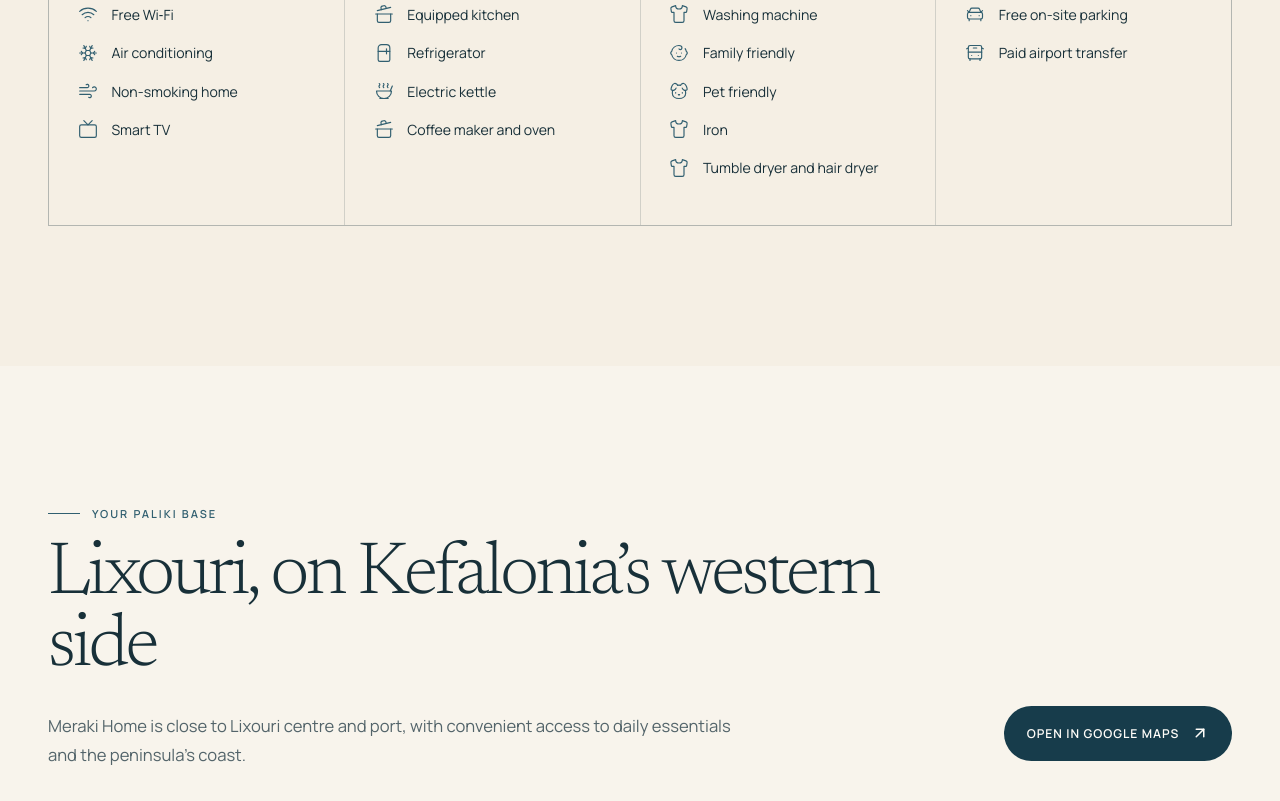
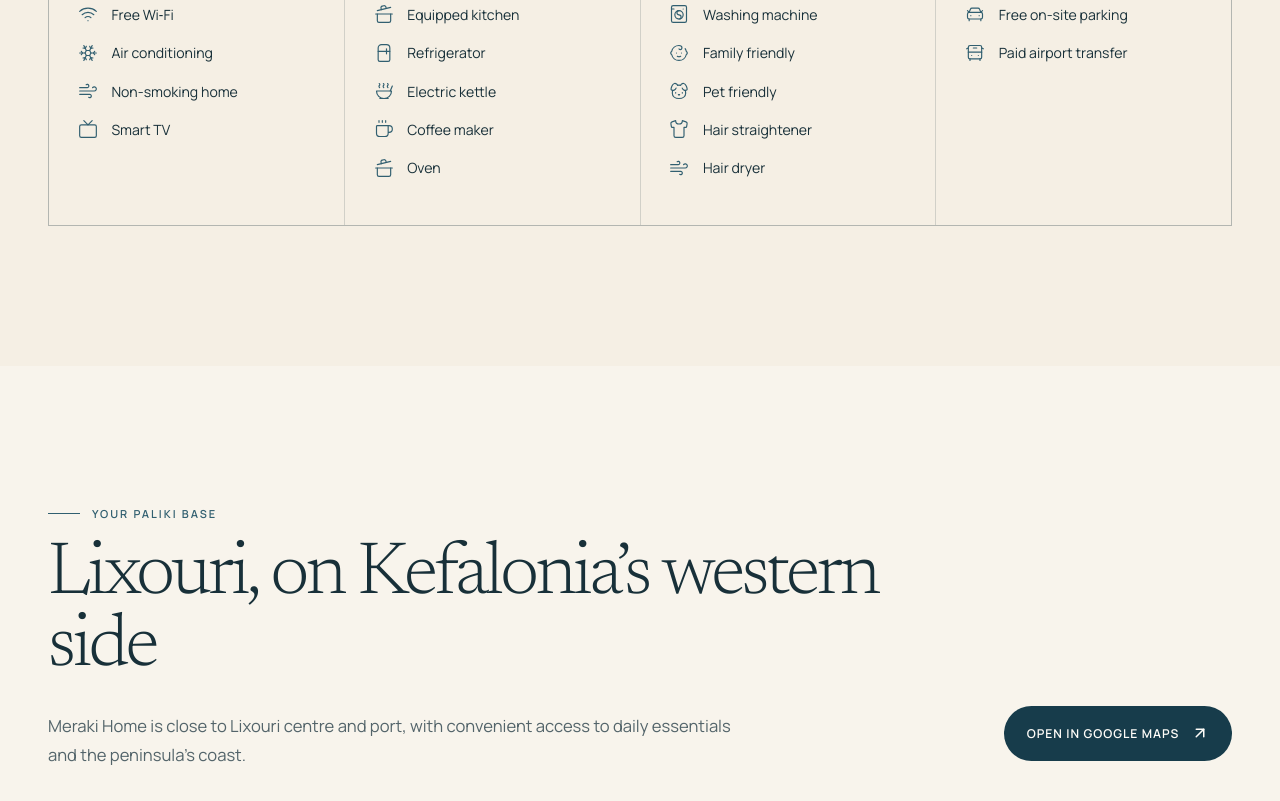
Before and after one commit to TomasCavataio/meraki, a React (Vite) app: page / in a window 1280 px wide. Shown: the part 5620-6421 px from the top of the page. Built offline with nearby package versions, Linux system fonts and the light colour scheme; no server answers.

Commit message:
Split kitchen and hair amenities

```diff
--- a/src/config/property.ts
+++ b/src/config/property.ts
@@ -73,9 +73,10 @@ export const property: PropertyConfig = {
     { id: 'pets', category: 'home', icon: 'pets', enabled: true, label: { el: 'Φιλικό προς κατοικίδια', en: 'Pet friendly', es: 'Apto para mascotas', it: 'Pet friendly' } },
     { id: 'nonSmoking', category: 'comfort', icon: 'smokeFree', enabled: true, label: { el: 'Χώρος μη καπνιστών', en: 'Non-smoking home', es: 'Alojamiento sin humo', it: 'Casa non fumatori' } },
     { id: 'tv', category: 'comfort', icon: 'tv', enabled: true, label: { el: 'Smart TV', en: 'Smart TV', es: 'Smart TV', it: 'Smart TV' } },
-    { id: 'coffeeOven', category: 'kitchen', icon: 'cooking', enabled: true, label: { el: 'Καφετιέρα και φούρνος', en: 'Coffee maker and oven', es: 'Cafetera y horno', it: 'Macchina da caffè e forno' } },
-    { id: 'iron', category: 'home', icon: 'washer', enabled: true, label: { el: 'Σίδερο', en: 'Iron', es: 'Plancha', it: 'Ferro da stiro' } },
-    { id: 'dryer', category: 'home', icon: 'washer', enabled: true, label: { el: 'Στεγνωτήριο και πιστολάκι μαλλιών', en: 'Tumble dryer and hair dryer', es: 'Secadora y secador de pelo', it: 'Asciugatrice e asciugacapelli' } },
+    { id: 'coffee', category: 'kitchen', icon: 'coffee', enabled: true, label: { el: 'Καφετιέρα', en: 'Coffee maker', es: 'Cafetera', it: 'Macchina da caffè' } },
+    { id: 'oven', category: 'kitchen', icon: 'cooking', enabled: true, label: { el: 'Φούρνος', en: 'Oven', es: 'Horno', it: 'Forno' } },
+    { id: 'iron', category: 'home', icon: 'iron', enabled: true, label: { el: 'Ισιωτική μαλλιών', en: 'Hair straightener', es: 'Plancha de pelo', it: 'Piastra per capelli' } },
+    { id: 'hairDryer', category: 'home', icon: 'hairDryer', enabled: true, label: { el: 'Πιστολάκι μαλλιών', en: 'Hair dryer', es: 'Secadora de pelo', it: 'Asciugacapelli' } },
     { id: 'shuttle', category: 'access', icon: 'shuttle', enabled: true, label: { el: 'Μεταφορά αεροδρομίου με χρέωση', en: 'Paid airport transfer', es: 'Traslado de aeropuerto de pago', it: 'Transfer aeroportuale a pagamento' } },
   ],
   gallery: [
--- a/src/config/types.ts
+++ b/src/config/types.ts
@@ -12,9 +12,12 @@ export type AmenityIcon =
   | 'wifi'
   | 'snowflake'
   | 'cooking'
+  | 'coffee'
   | 'fridge'
   | 'kettle'
   | 'washer'
+  | 'iron'
+  | 'hairDryer'
   | 'parking'
   | 'family'
   | 'pets'
```
Also changed, not shown: src/sections/Amenities.tsx (+6 -1 lines).
